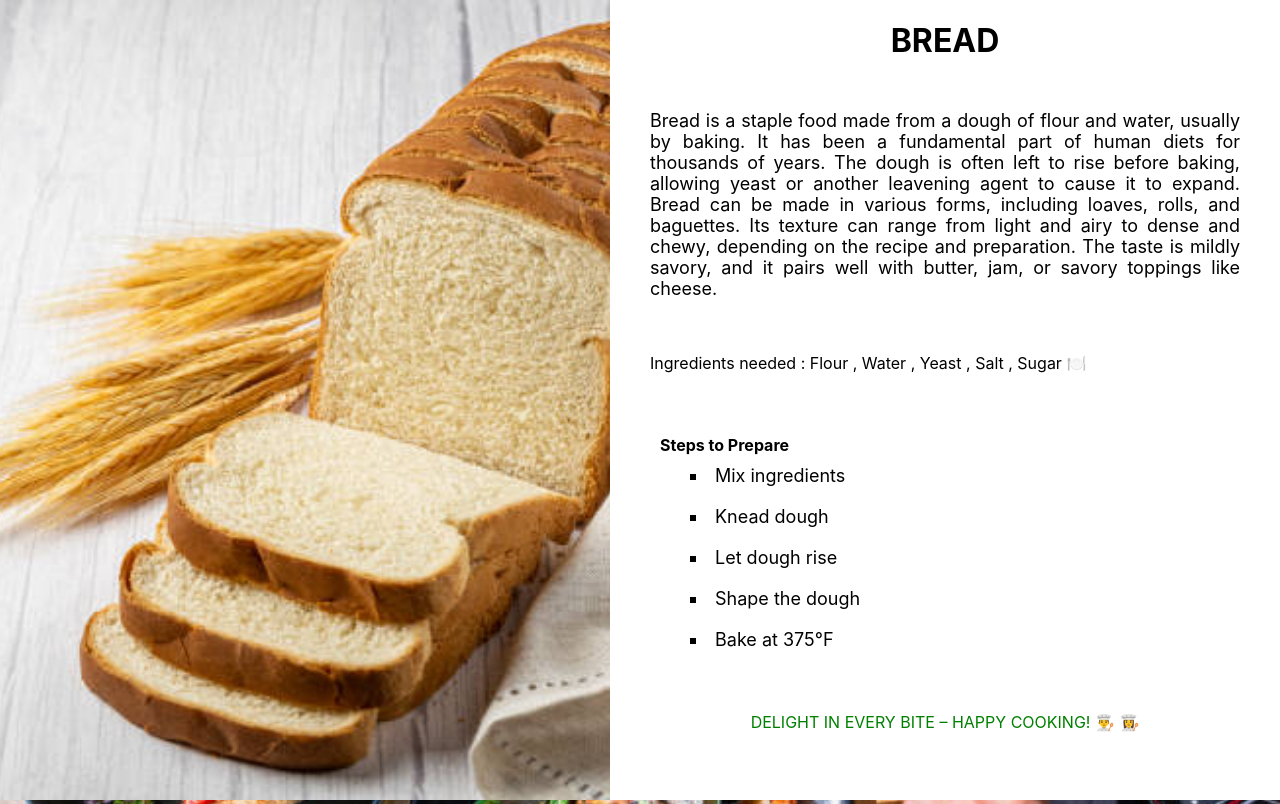
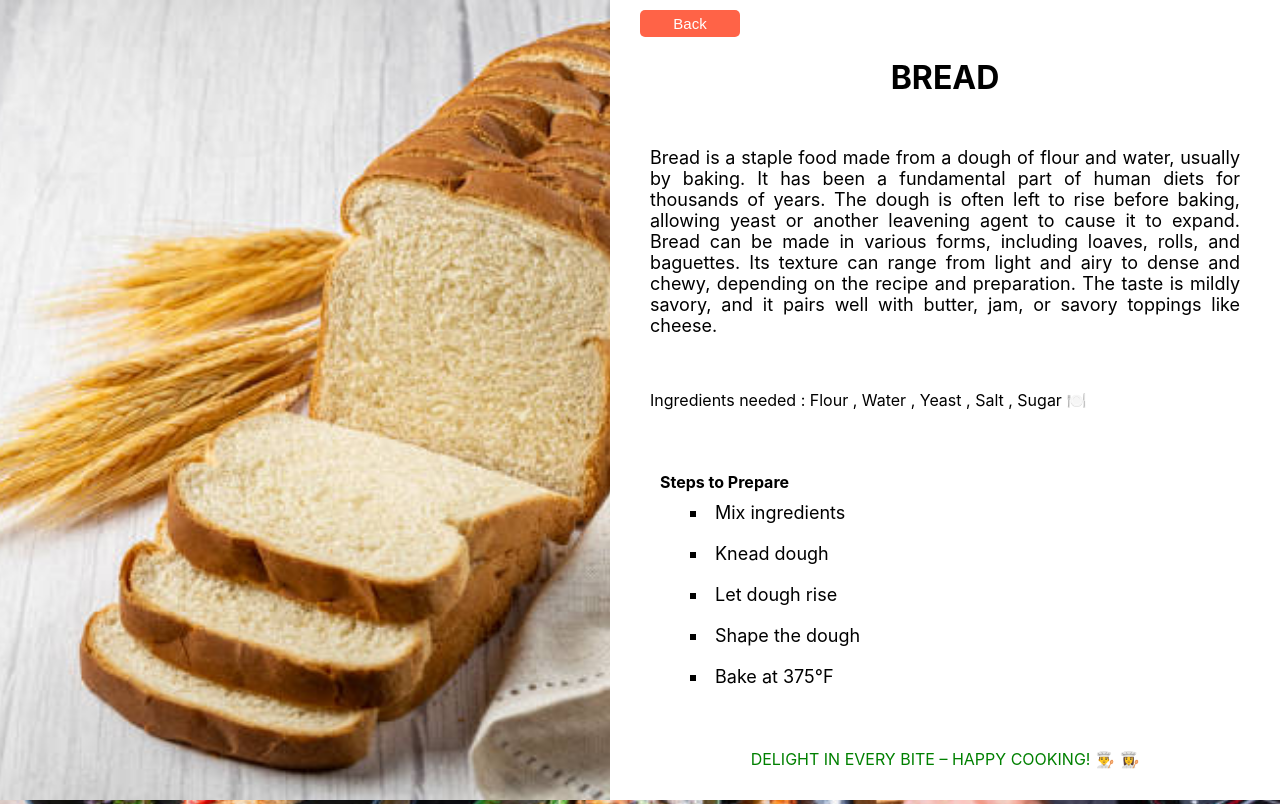
Before and after one commit to aspoorna24/food-web, a React (Create React App) app: page /detail/1 in a window 1280 px wide. Built offline with nearby package versions, Linux system fonts and the light colour scheme.

Commit message:
Back Button

```diff
--- a/src/components/Details/Detail.js
+++ b/src/components/Details/Detail.js
@@ -1,12 +1,12 @@
 import React from 'react'
 import './detail.css'
-import { useParams } from "react-router-dom";
+import { useParams, useNavigate } from "react-router-dom";
 import Fooddata from '../Main/Fooddata'
 function Detail() {
   const { id } = useParams();
 
   const item = Fooddata.find((item) => item.id === parseInt(id))
-
+  const navigate = useNavigate();
   return (
 
     <div className='food-details'>
@@ -14,6 +14,7 @@ function Detail() {
        <img src={require(`../../../public/image/${item.img}`)} alt="No network" />
      </div>
      <div className='food-content'>
+       <button onClick={() => navigate(-1)}> Back</button>
        <h1>{item.title}</h1>
        <p className='desc'>{item.desc}</p>
        <p className='ingridents'>Ingredients needed : {item.ingredients.join(' , ')} 🍽️  </p>
--- a/src/components/Details/detail.css
+++ b/src/components/Details/detail.css
@@ -25,6 +25,23 @@
     padding: 0 30px;
 
 }
+
+.food-content button{
+    padding: 5px 10px;
+    background-color: tomato;
+    color: #fff;
+    border: none;
+    border-radius: 5px;
+    cursor: pointer;
+    font-size: 15px;
+    margin-top: 10px;
+    width: 100px;
+}
+
+.food-content button:hover{
+    background-color: #e74c3c;
+}
+
 
 .food-content h1{
     text-align: center;
```
